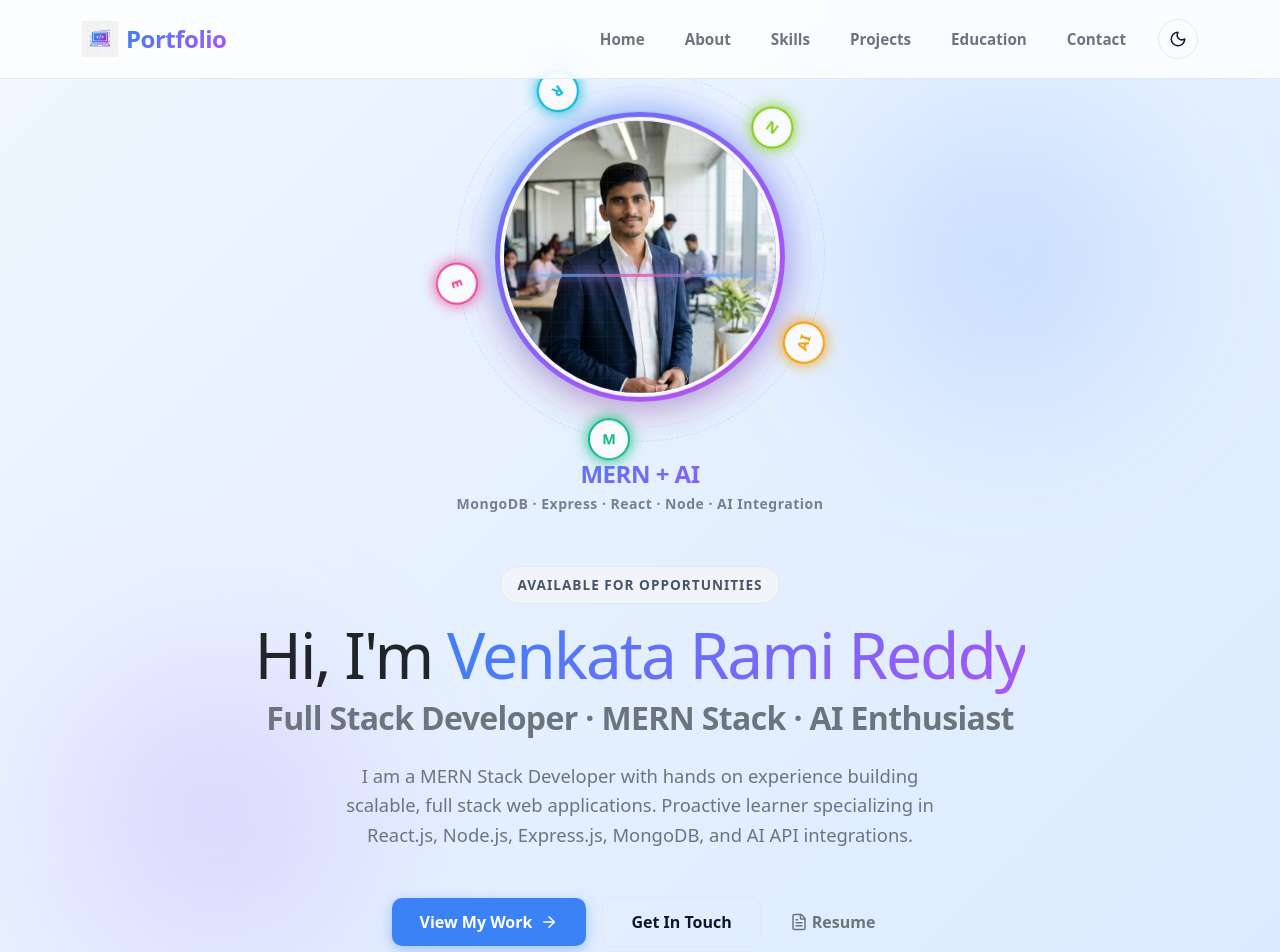
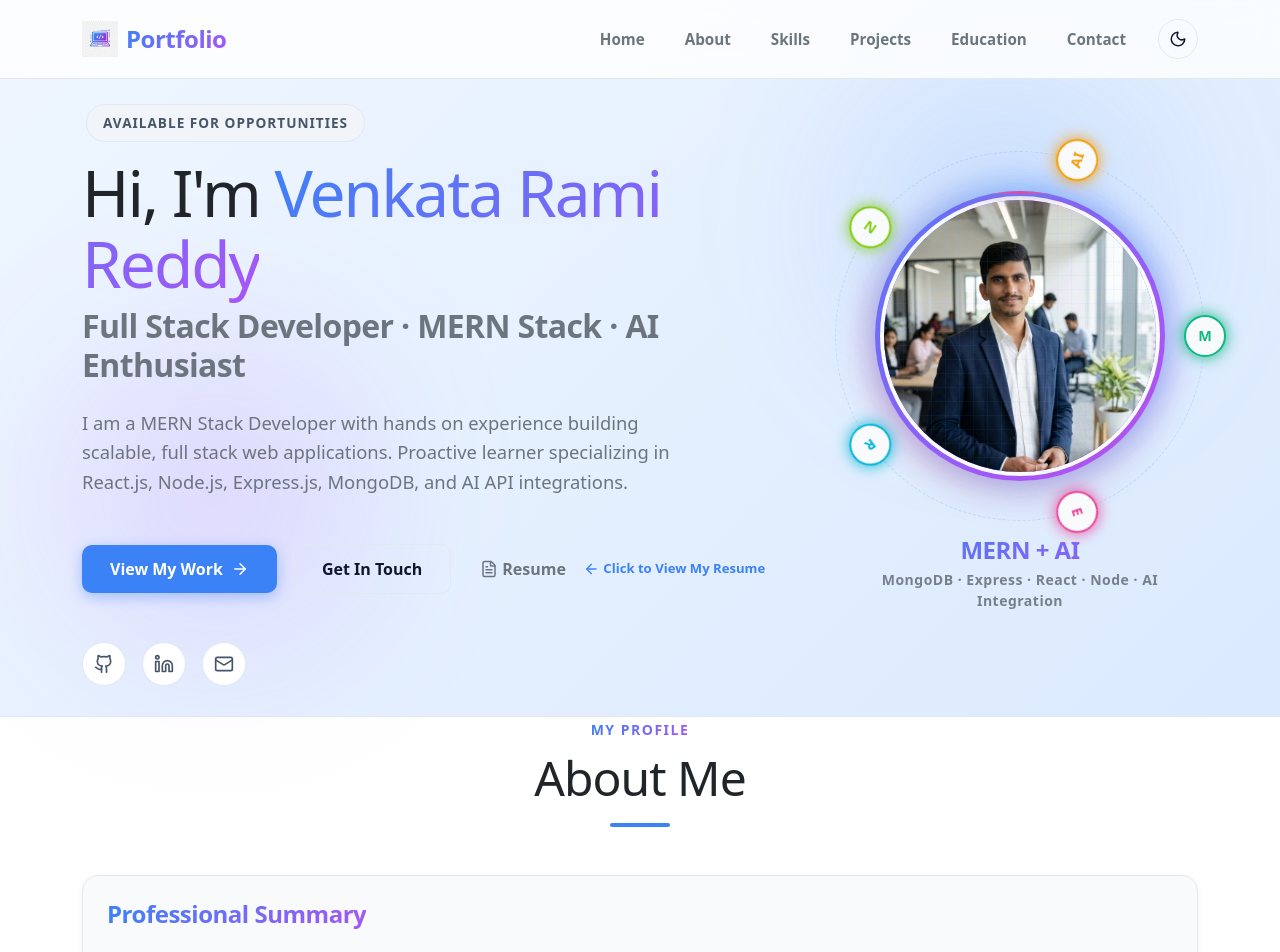
Before and after one commit to vramreddy/venkata-rami-reddy-portfolio, a React (Vite) app: page / in a window 1280 px wide. Shown: the top 952 px of the page. Built offline with nearby package versions, Linux system fonts and the light colour scheme.

Commit message:
Revert Hero layout to original side-by-side view

```diff
--- a/src/components/Hero.jsx
+++ b/src/components/Hero.jsx
@@ -12,9 +12,58 @@ export default function Hero() {
       <div className="blob-decoration blob-2"></div>
 
       <div className="container position-relative z-1">
-        <div className="row justify-content-center text-center">
-          {/* --- Image Widget First (Top on all devices) --- */}
-          <div className="col-12 d-flex flex-column justify-content-center align-items-center mb-5">
+        <div className="row align-items-center">
+          <div className="col-lg-8 text-start">
+            <span className="badge-custom mb-3 py-2 px-3 fw-bold text-uppercase" style={{ letterSpacing: '1px' }}>
+              Available for Opportunities
+            </span>
+            <h1 className="display-3 fw-extrabold mb-2" style={{ letterSpacing: '-2px', lineHeight: 1.1 }}>
+              Hi, I'm <span className="text-gradient">Venkata Rami Reddy</span>
+            </h1>
+            <h2 className="fs-2 fw-semibold text-secondary mb-4">
+              Full Stack Developer · MERN Stack · AI Enthusiast
+            </h2>
+            <p className="lead text-secondary mb-5" style={{ maxWidth: '600px', fontSize: '01.15rem', lineHeight: '1.6', fontWeight: '400' }}>
+              I am a MERN Stack Developer with hands on experience building scalable, full stack web applications. Proactive learner specializing in React.js, Node.js, Express.js, MongoDB, and AI API integrations.
+            </p>
+
+            <div className="d-flex flex-wrap gap-3 align-items-center mb-5">
+              <a href="#projects" className="btn btn-primary-custom d-inline-flex align-items-center gap-2">
+                View My Work <ArrowRight size={18} />
+              </a>
+              <a href="#contact" className="btn btn-outline-custom">
+                Get In Touch
+              </a>
+              <div className="d-inline-flex align-items-center gap-2">
+                <a
+                  href="https://drive.google.com/uc?export=download&id=1yr1Mv6sSXkrbEVrFdnqY45juelfTPQhO"
+                  download="Gelli_Venkata_Rami_Reddy_Resume.pdf"
+                  target="_blank"
+                  rel="noopener noreferrer"
+                  className="btn btn-link text-decoration-none fw-bold text-secondary hover-accent d-inline-flex align-items-center gap-1"
+                >
+                  <FileText size={18} /> Resume
+                </a>
+                <span className="resume-hint d-inline-flex align-items-center gap-1">
+                  <ArrowLeft size={16} /> Click to View My Resume
+                </span>
+              </div>
+            </div>
+
+            <div className="hero-socials d-flex gap-3">
+              <a href="https://github.com/vramreddy" target="_blank" rel="noopener noreferrer" aria-label="GitHub">
+                <Github size={20} />
+              </a>
+              <a href="https://www.linkedin.com/in/venkata-rami-reddy/" target="_blank" rel="noopener noreferrer" aria-label="LinkedIn">
+                <Linkedin size={20} />
+              </a>
+              <a href="mailto:vramireddy566@gmail.com" aria-label="Email">
+                <Mail size={20} />
+              </a>
+            </div>
+          </div>
+
+          <div className="col-lg-4 d-none d-lg-flex flex-column justify-content-center align-items-center">
             {/* Full Stack & AI Developer Animated Widget */}
             <div className="profile-widget mb-4">
 
@@ -80,55 +129,6 @@ export default function Hero() {
               </p>
             </div>
           </div>
-
-          {/* --- Text Content Below (Centered) --- */}
-          <div className="col-12 col-lg-10 text-center d-flex flex-column align-items-center">
-            <span className="badge-custom mb-3 py-2 px-3 fw-bold text-uppercase" style={{ letterSpacing: '1px' }}>
-              Available for Opportunities
-            </span>
-            <h1 className="display-3 fw-extrabold mb-2" style={{ letterSpacing: '-2px', lineHeight: 1.1 }}>
-              Hi, I'm <span className="text-gradient">Venkata Rami Reddy</span>
-            </h1>
-            <h2 className="fs-2 fw-semibold text-secondary mb-4">
-              Full Stack Developer · MERN Stack · AI Enthusiast
-            </h2>
-            <p className="lead text-secondary mb-5 mx-auto" style={{ maxWidth: '600px', fontSize: '1.15rem', lineHeight: '1.6', fontWeight: '400' }}>
-              I am a MERN Stack Developer with hands on experience building scalable, full stack web applications. Proactive learner specializing in React.js, Node.js, Express.js, MongoDB, and AI API integrations.
-            </p>
-
-            <div className="d-flex flex-wrap gap-3 justify-content-center align-items-center mb-5">
-              <a href="#projects" className="btn btn-primary-custom d-inline-flex align-items-center gap-2">
-                View My Work <ArrowRight size={18} />
-              </a>
-              <a href="#contact" className="btn btn-outline-custom">
-                Get In Touch
-              </a>
-              <div className="d-inline-flex align-items-center gap-2">
-                <a
-                  href="https://drive.google.com/uc?export=download&id=1yr1Mv6sSXkrbEVrFdnqY45juelfTPQhO"
-                  download="Gelli_Venkata_Rami_Reddy_Resume.pdf"
-                  target="_blank"
-                  rel="noopener noreferrer"
-                  className="btn btn-link text-decoration-none fw-bold text-secondary hover-accent d-inline-flex align-items-center gap-1"
-                >
-                  <FileText size={18} /> Resume
-                </a>
-              </div>
-            </div>
-
-            <div className="hero-socials d-flex gap-3 justify-content-center">
-              <a href="https://github.com/vramreddy" target="_blank" rel="noopener noreferrer" aria-label="GitHub">
-                <Github size={20} />
-              </a>
-              <a href="https://www.linkedin.com/in/venkata-rami-reddy/" target="_blank" rel="noopener noreferrer" aria-label="LinkedIn">
-                <Linkedin size={20} />
-              </a>
-              <a href="mailto:vramireddy566@gmail.com" aria-label="Email">
-                <Mail size={20} />
-              </a>
-            </div>
-          </div>
-
         </div>
       </div>
     </section>
```
